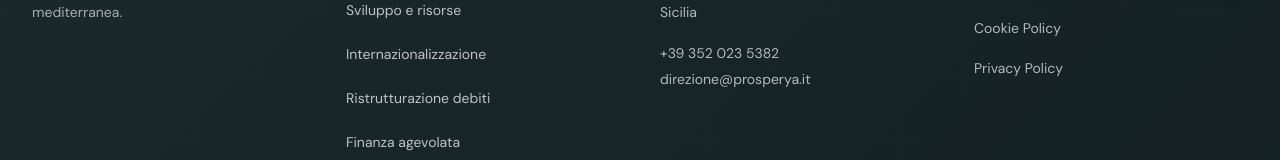
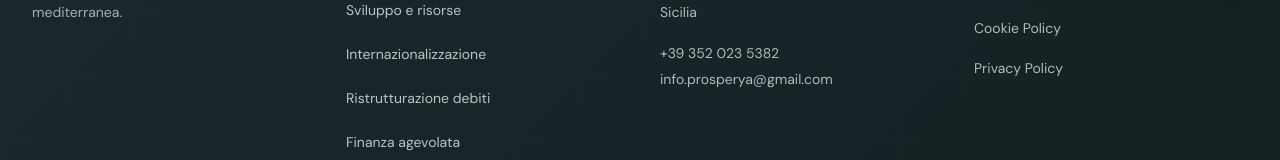
Before and after one commit to gaetanomeli95-lab/Prosperya-site, a Next.js app: page / in a window 1280 px wide. Shown: the part 10170-10330 px from the top of the page. Built offline with nearby package versions, Linux system fonts and the light colour scheme; a web font is replaced by a local one.

Commit message:
fix: use public email in footer

```diff
--- a/src/components/Footer.tsx
+++ b/src/components/Footer.tsx
@@ -70,7 +70,7 @@ export function Footer() {
             <address className="mt-5 not-italic text-sm leading-[1.8] !text-white/68">
               {company.sedeLegale}<br />{company.cap} {company.comune}<br />{company.regione}
               <div className="mt-4"><a href={`tel:${company.telefono.replace(/\s/g, '')}`} className="transition-colors hover:!text-white">{company.telefono}</a></div>
-              <div><a href={`mailto:${company.emailDirezione}`} className="break-all transition-colors hover:!text-white">{company.emailDirezione}</a></div>
+              <div><a href={`mailto:${company.emailPubblica}`} className="break-all transition-colors hover:!text-white">{company.emailPubblica}</a></div>
             </address>
           </div>
 
```
